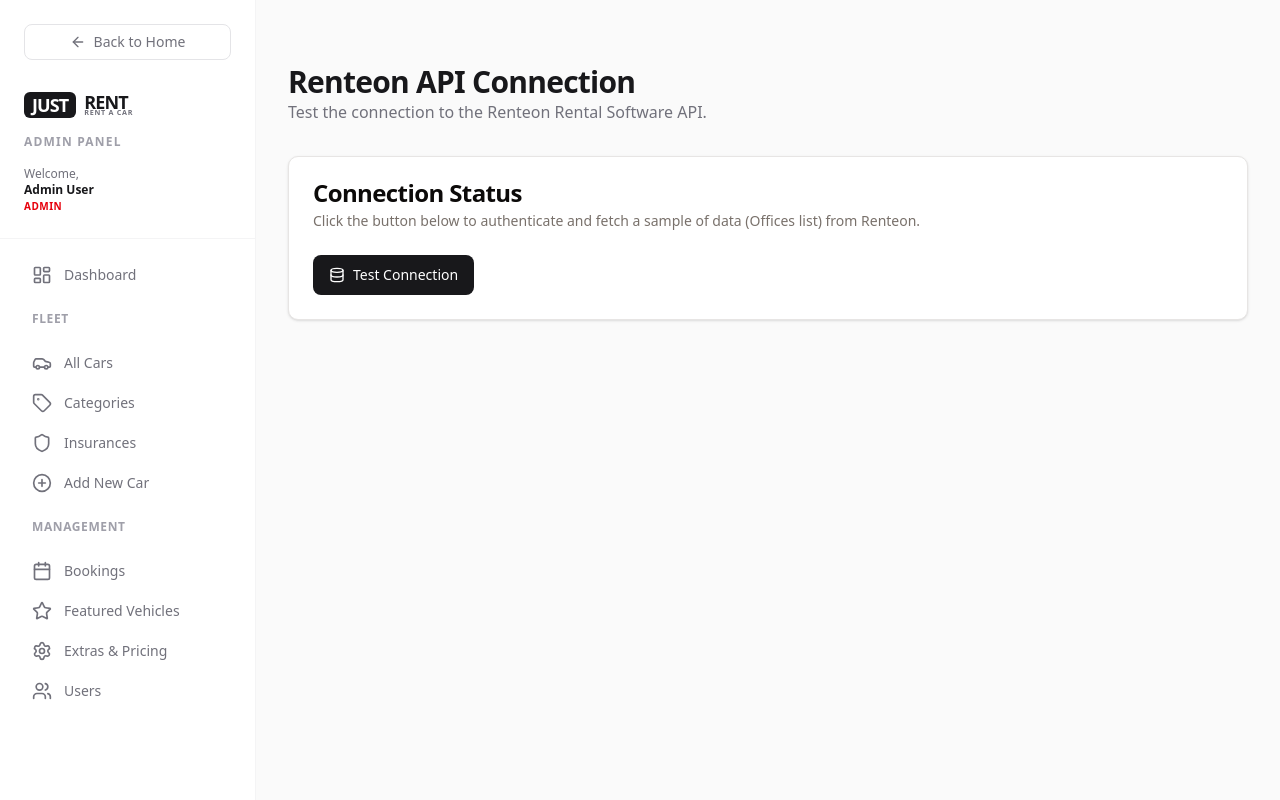
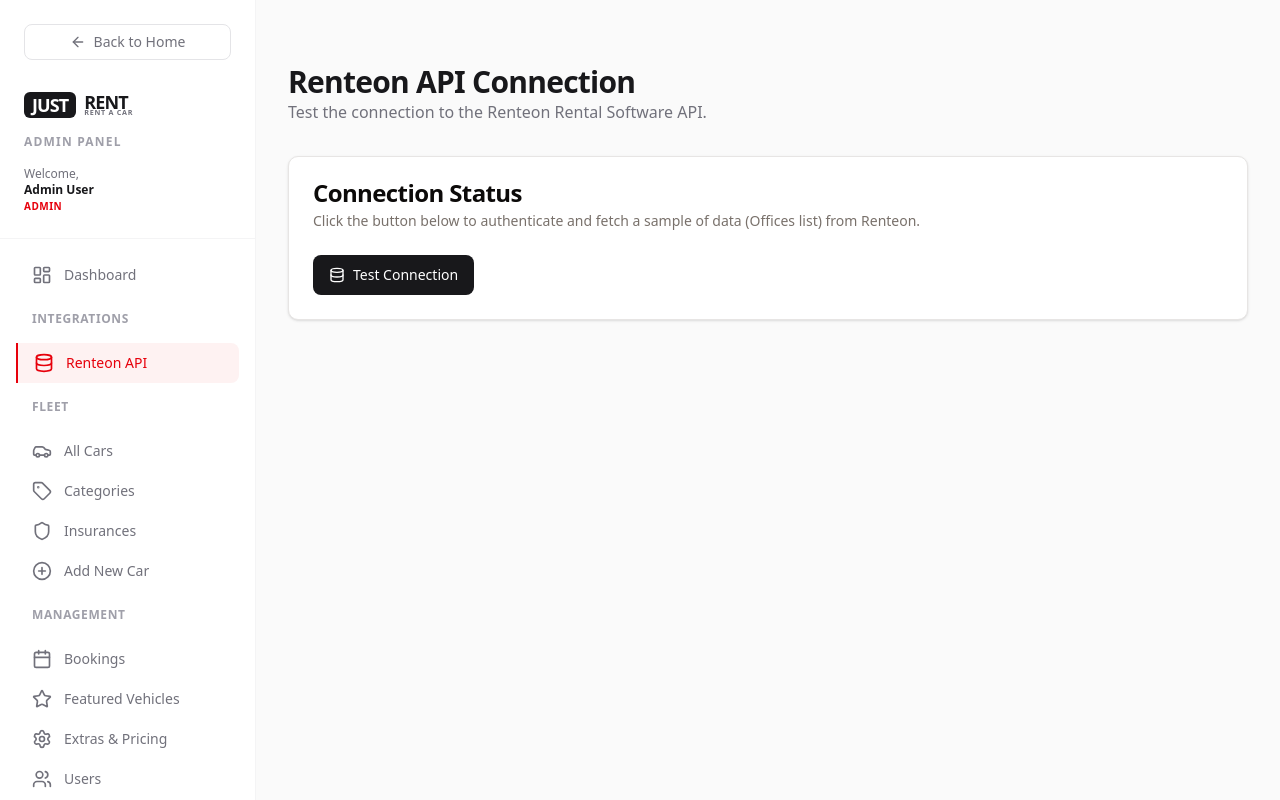
Before and after one commit to SaizoSan98/justrentweb, a Next.js app: page /admin/renteon in a window 1280 px wide. Built offline with nearby package versions, Linux system fonts and the light colour scheme; no server answers.

Commit message:
feat: add renteon link to admin sidebar

```diff
--- a/src/components/admin/AdminSidebarContent.tsx
+++ b/src/components/admin/AdminSidebarContent.tsx
@@ -13,7 +13,8 @@ import {
   Settings,
   Users,
   Shield,
-  ArrowLeft
+  ArrowLeft,
+  Database
 } from "lucide-react"
 import { Button } from "@/components/ui/button"
 import { cn } from "@/lib/utils"
@@ -66,6 +67,23 @@ export function AdminSidebarContent({ user, className, onLinkClick }: AdminSideb
           >
             <LayoutDashboard className="mr-3 h-5 w-5" />
             Dashboard
+          </Button>
+        </Link>
+
+        <div className="pt-4 pb-2">
+          <p className="px-4 text-xs font-bold text-zinc-400 uppercase tracking-wider">Integrations</p>
+        </div>
+
+        <Link href="/admin/renteon" onClick={onLinkClick}>
+          <Button
+            variant="ghost"
+            className={cn(
+              "w-full justify-start text-zinc-500 hover:text-zinc-900 hover:bg-zinc-50",
+              isActive('/admin/renteon') && "bg-red-50 text-red-600 border-l-2 border-red-600 rounded-l-none"
+            )}
+          >
+            <Database className="mr-3 h-5 w-5" />
+            Renteon API
           </Button>
         </Link>
 
```
